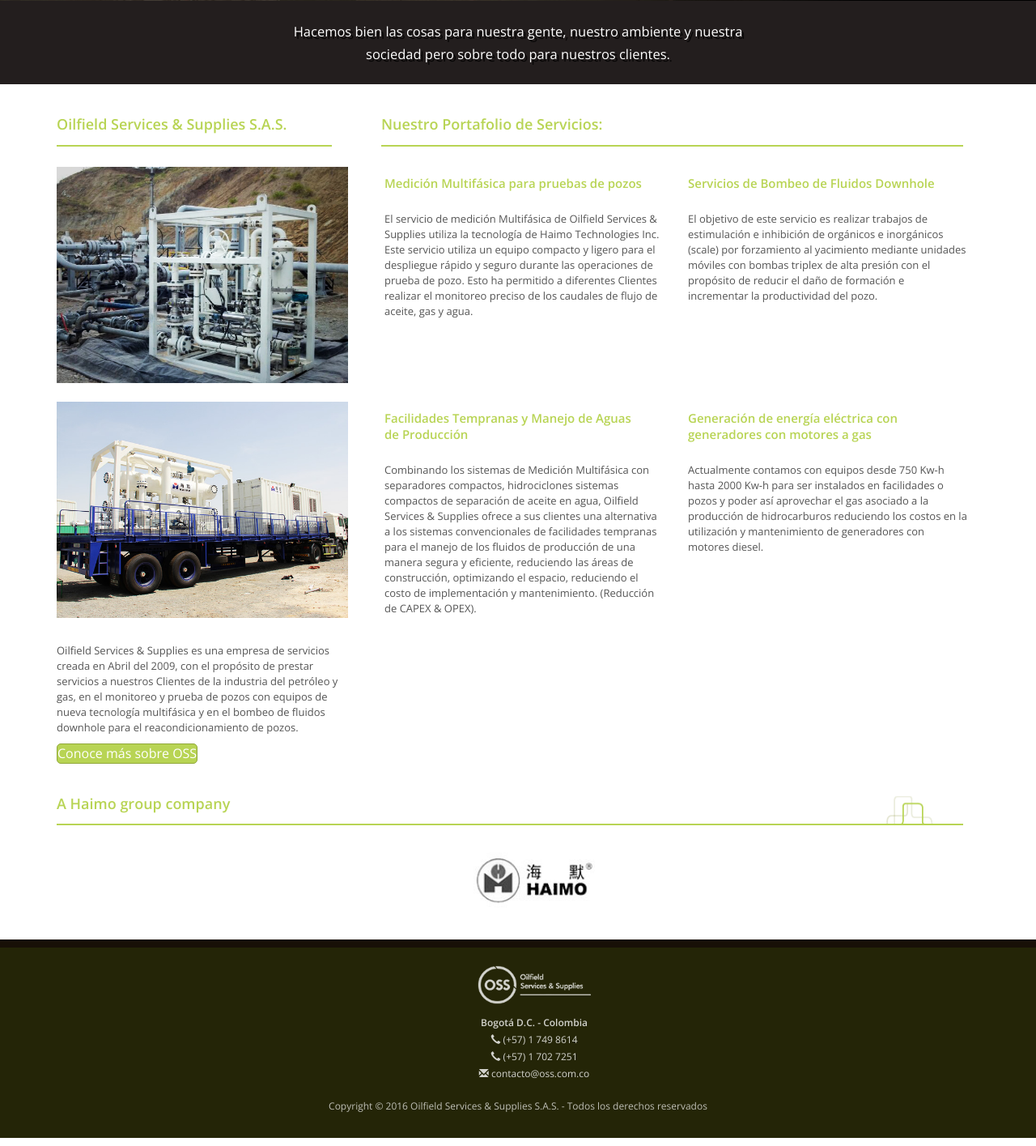
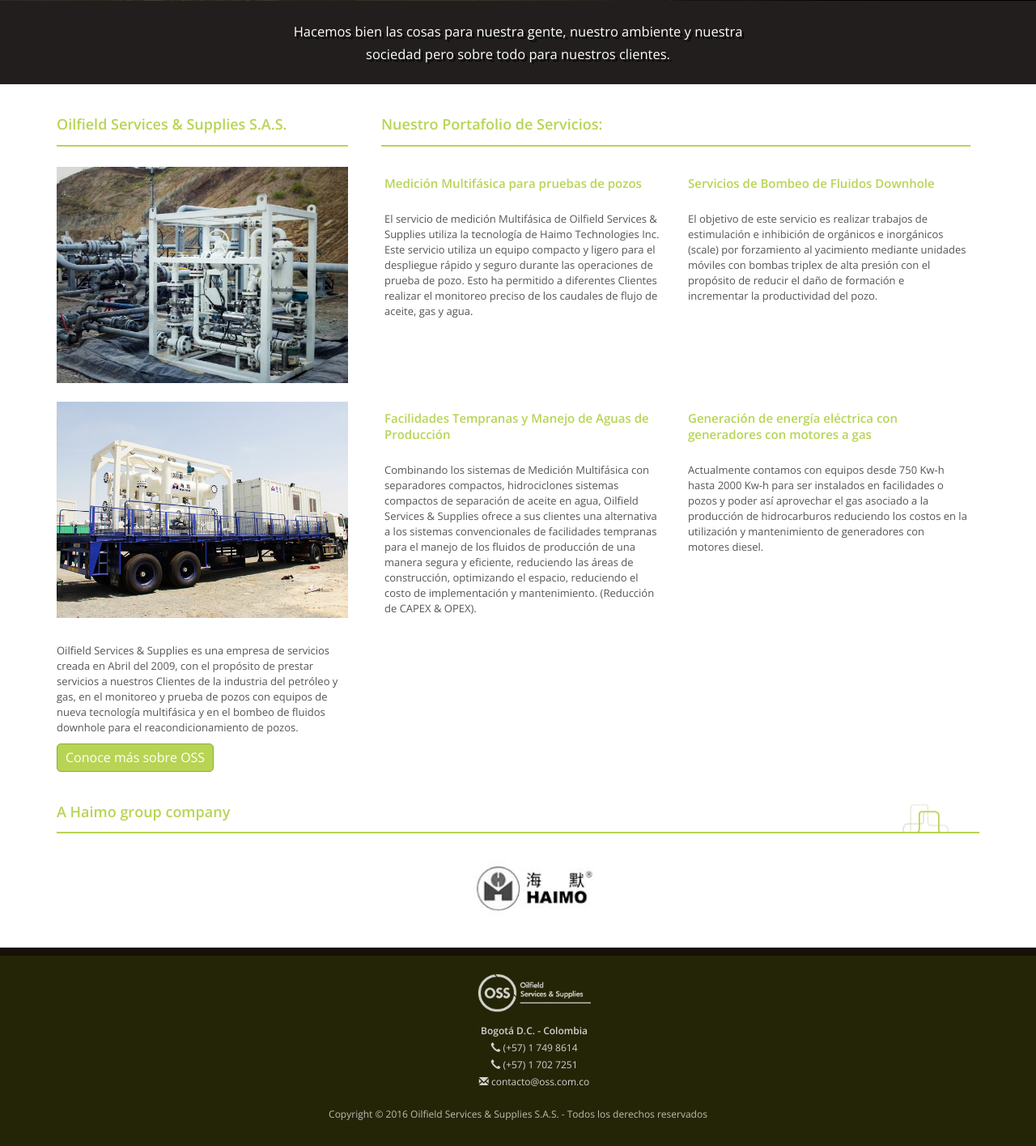
Before and after one commit to muygrafico/oss.com.co, a PHP site: page / in a window 1280 px wide. Shown: the part 340-1755 px from the top of the page at 81% size. Run offline with PHP 8.4, Linux system fonts and the light colour scheme; some libraries are stand-ins or nearby versions.

Commit message:
minor css fixes related to button

```diff
--- a/css/styles.css
+++ b/css/styles.css
@@ -32,6 +32,8 @@ p{
 
 .btn-sm{ margin-top: -4px;}
 
+.btn-primary { padding: 0.5rem 1rem}
+
 .thumbnail{
   border: 1px solid #999;
   border-radius: 0;
@@ -57,6 +59,8 @@ p{
   border-color: #4c591b;
   text-decoration: none;
 }
+
+
 
 .side-margins{
   margin-left: 1.1rem;
@@ -131,7 +135,7 @@ h5.subtitle{
 .subtitle{
   color: #b8d454;
   font-weight: bold;
-  margin-right: 20px;
+  /*margin-right: 20px;*/
 }
 
 /* --------------------- home hero  --------------------- */
--- a/index.php
+++ b/index.php
@@ -91,7 +91,7 @@
         <p>
           Oilfield Services & Supplies es una empresa de servicios creada en Abril del 2009, con el propósito de prestar servicios a nuestros Clientes de la industria del petróleo y gas, en el monitoreo y prueba de pozos con equipos de nueva tecnología multifásica y en el bombeo de fluidos downhole para el reacondicionamiento de pozos.
         </p>
-        <a class='button' href='nosotros.php'>
+        <a class='button btn-primary' href='nosotros.php'>
           Conoce más sobre OSS
         </a>
       </div>
--- a/servicios.php
+++ b/servicios.php
@@ -18,7 +18,9 @@
       </div>
 
       <div class='row'>
-        <h4 class='subtitle pipes'>Medicion Multifásica para Pruebas de Pozos</h4>
+        <div class="col-sm-12">
+          <h4 class='subtitle pipes'>Medición Multifásica para Pruebas de Pozos</h4>
+        </div>
         <div class='col-sm-6'>
           <p>
             El servicio de medición Multifásica de Oilfield Services & Supplies utiliza la tecnología de Haimo Technologies Inc. Este servicio utiliza un equipo compacto y ligero para el despliegue rápido y seguro durante las operaciones de prueba de pozo. Esto ha permitido a diferentes Clientes realizar el monitoreo preciso de los caudales de flujo de aceite, gas y agua.
@@ -142,7 +144,7 @@
     </div>
 
   </section>
-
+  <br><br>
 
 <!-- Modal 1 -->
 <div class='modal fade' id='modal-1' tabindex='-1' role='dialog' aria-labelledby='modal-1-label'>
```
